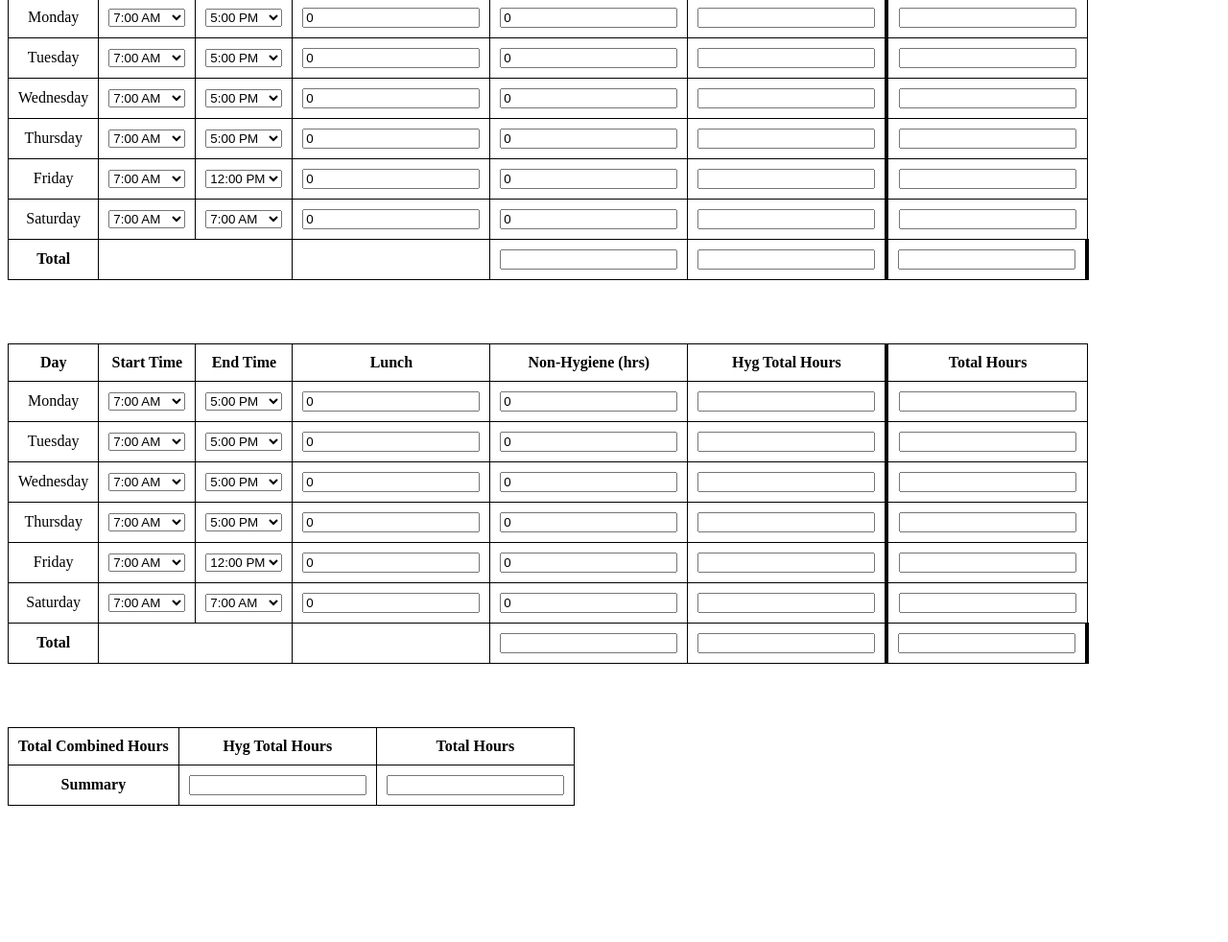
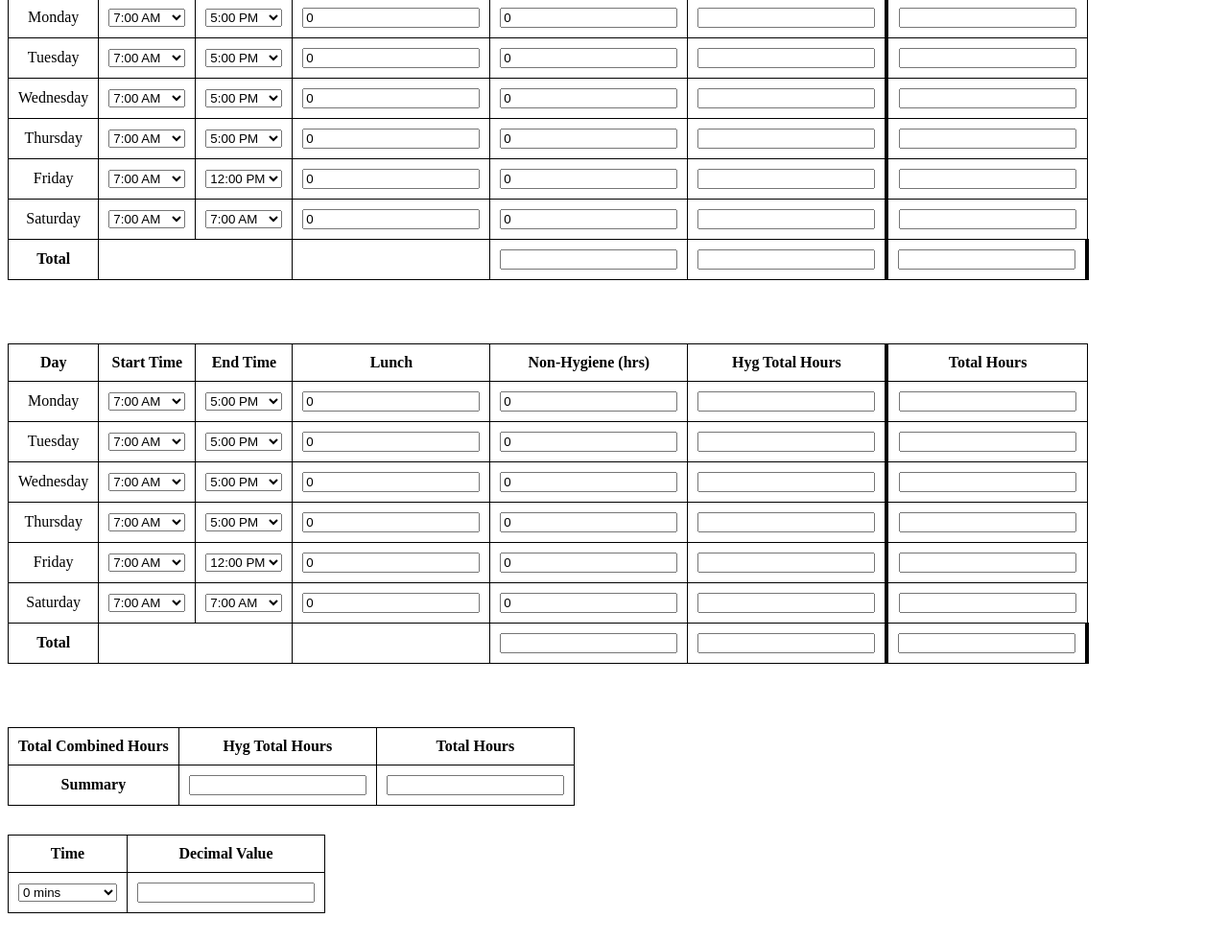
Before and after one commit to RobSanfilippo/Timesheet-app, a plain HTML site: page index.html in a window 1280 px wide. Shown: the part 109-1091 px from the top of the page at 96% size. Before the commit the page ends 979 px from the top, so only its background shows below. Drawn offline with Linux system fonts and the light colour scheme.

Commit message:
Add conversion index.html
Added Conversion table at the bottom

```diff
--- a/index.html
+++ b/index.html
@@ -130,5 +130,69 @@
             </tr>
         </table>`);
     </script>
+
+<table>
+    <tr>
+        <th>Time</th>
+        <th>Decimal Value</th>
+    </tr>
+    <tr>
+        <td>
+            <select id="timeDropdown" onchange="convertToDecimal()">
+                <option value="0">0 mins</option>
+                <option value="15">15 mins</option>
+                <option value="30">30 mins</option>
+                <option value="45">45 mins</option>
+                <option value="60">1 hr</option>
+                <option value="75">1 hr 15 mins</option>
+                <option value="90">1 hr 30 mins</option>
+                <option value="105">1 hr 45 mins</option>
+                <option value="120">2 hrs</option>
+                <option value="135">2 hrs 15 mins</option>
+                <option value="150">2 hrs 30 mins</option>
+                <option value="165">2 hrs 45 mins</option>
+                <option value="180">3 hrs</option>
+                <option value="195">3 hrs 15 mins</option>
+                <option value="210">3 hrs 30 mins</option>
+                <option value="225">3 hrs 45 mins</option>
+                <option value="240">4 hrs</option>
+                <option value="255">4 hrs 15 mins</option>
+                <option value="270">4 hrs 30 mins</option>
+                <option value="285">4 hrs 45 mins</option>
+                <option value="300">5 hrs</option>
+                <option value="315">5 hrs 15 mins</option>
+                <option value="330">5 hrs 30 mins</option>
+                <option value="345">5 hrs 45 mins</option>
+                <option value="360">6 hrs</option>
+                <option value="375">6 hrs 15 mins</option>
+                <option value="390">6 hrs 30 mins</option>
+                <option value="405">6 hrs 45 mins</option>
+                <option value="420">7 hrs</option>
+                <option value="435">7 hrs 15 mins</option>
+                <option value="450">7 hrs 30 mins</option>
+                <option value="465">7 hrs 45 mins</option>
+                <option value="480">8 hrs</option>
+                <option value="495">8 hrs 15 mins</option>
+                <option value="510">8 hrs 30 mins</option>
+                <option value="525">8 hrs 45 mins</option>
+                <option value="540">9 hrs</option>
+                <option value="555">9 hrs 15 mins</option>
+                <option value="570">9 hrs 30 mins</option>
+                <option value="585">9 hrs 45 mins</option>
+                <option value="600">10 hrs</option>
+            </select>
+        </td>
+        <td><input type="text" id="decimalValue" readonly></td>
+    </tr>
+</table>
+
+<script>
+    function convertToDecimal() {
+        let timeValue = document.getElementById("timeDropdown").value;
+        let decimalValue = (timeValue / 60).toFixed(2);
+        document.getElementById("decimalValue").value = decimalValue;
+    }
+</script>
+
 </body>
 </html>
```
